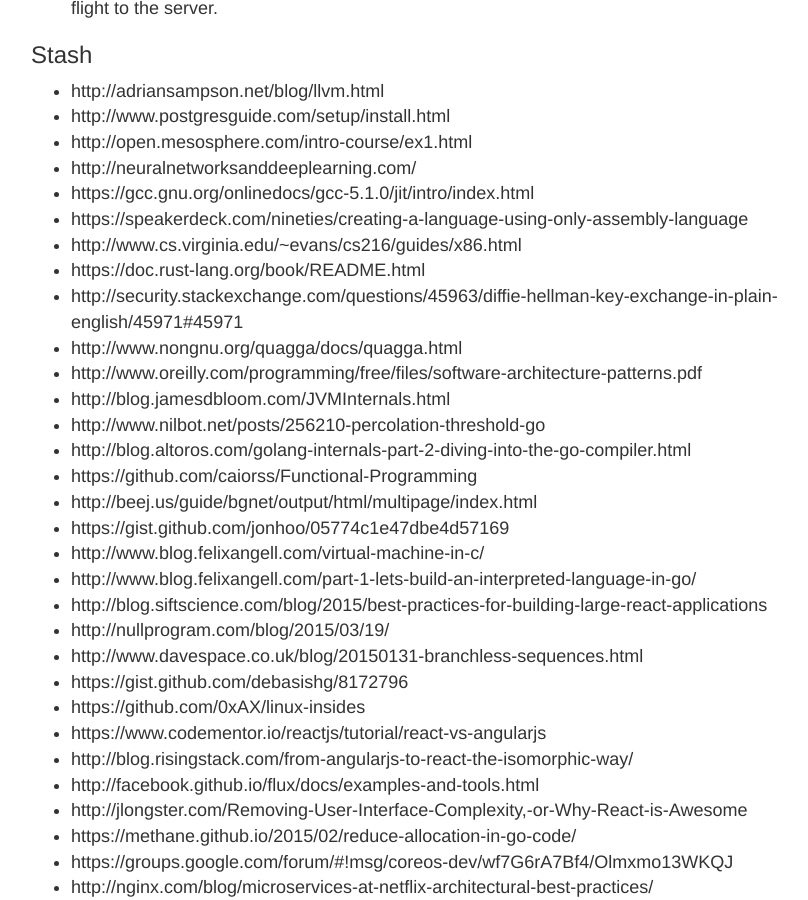
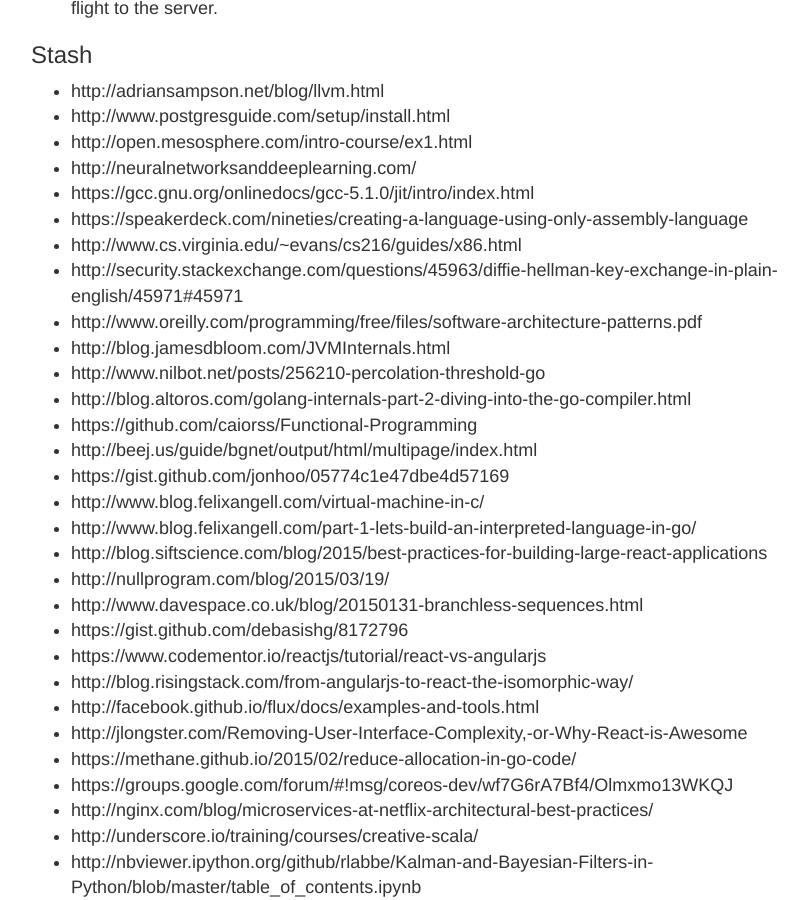
Before and after one commit to rohityadavcloud/rohityadavcloud.github.io, a Jekyll site: the page built from k/index.markdown, in a window 1280 px wide and 900 px high, scrolled down 4613 px. Shown: the whole window, without its empty margins (234-1042 px from the left). Built offline with Jekyll 4.4.1, drawn with Linux system fonts in a browser that asks for light colours; some of the changed lines change nothing that is shown; some of the changed text lies outside the part shown.

Commit message:
kup
Signed-off-by: Rohit Yadav <bhaisaab@baagi.org>

```diff
--- a/k/index.markdown
+++ b/k/index.markdown
@@ -193,9 +193,7 @@
 - https://gcc.gnu.org/onlinedocs/gcc-5.1.0/jit/intro/index.html
 - https://speakerdeck.com/nineties/creating-a-language-using-only-assembly-language
 - http://www.cs.virginia.edu/~evans/cs216/guides/x86.html
-- https://doc.rust-lang.org/book/README.html
 - http://security.stackexchange.com/questions/45963/diffie-hellman-key-exchange-in-plain-english/45971#45971
-- http://www.nongnu.org/quagga/docs/quagga.html
 - http://www.oreilly.com/programming/free/files/software-architecture-patterns.pdf
 - http://blog.jamesdbloom.com/JVMInternals.html
 - http://www.nilbot.net/posts/256210-percolation-threshold-go
@@ -209,7 +207,6 @@
 - http://nullprogram.com/blog/2015/03/19/
 - http://www.davespace.co.uk/blog/20150131-branchless-sequences.html
 - https://gist.github.com/debasishg/8172796
-- https://github.com/0xAX/linux-insides
 - https://www.codementor.io/reactjs/tutorial/react-vs-angularjs
 - http://blog.risingstack.com/from-angularjs-to-react-the-isomorphic-way/
 - http://facebook.github.io/flux/docs/examples-and-tools.html
@@ -340,6 +337,7 @@
 
 ### Closet
 
+- [Distributed system lectures/talks](http://research.microsoft.com/apps/catalog/default.aspx?p=1&sb=no&ps=25&t=videos&sf=&s=&r=&vr=166581&ra=)
 - [Distributed Systems principles course](http://dcg.ethz.ch/lectures/podc_allstars/)
 - [Distribute systems course in Go](http://www.cs.cmu.edu/~dga/15-440/F12/syllabus.html)
 - [Lambda Calculus](https://www.youtube.com/playlist?list=PL4A05CF0478DAD704)
```
